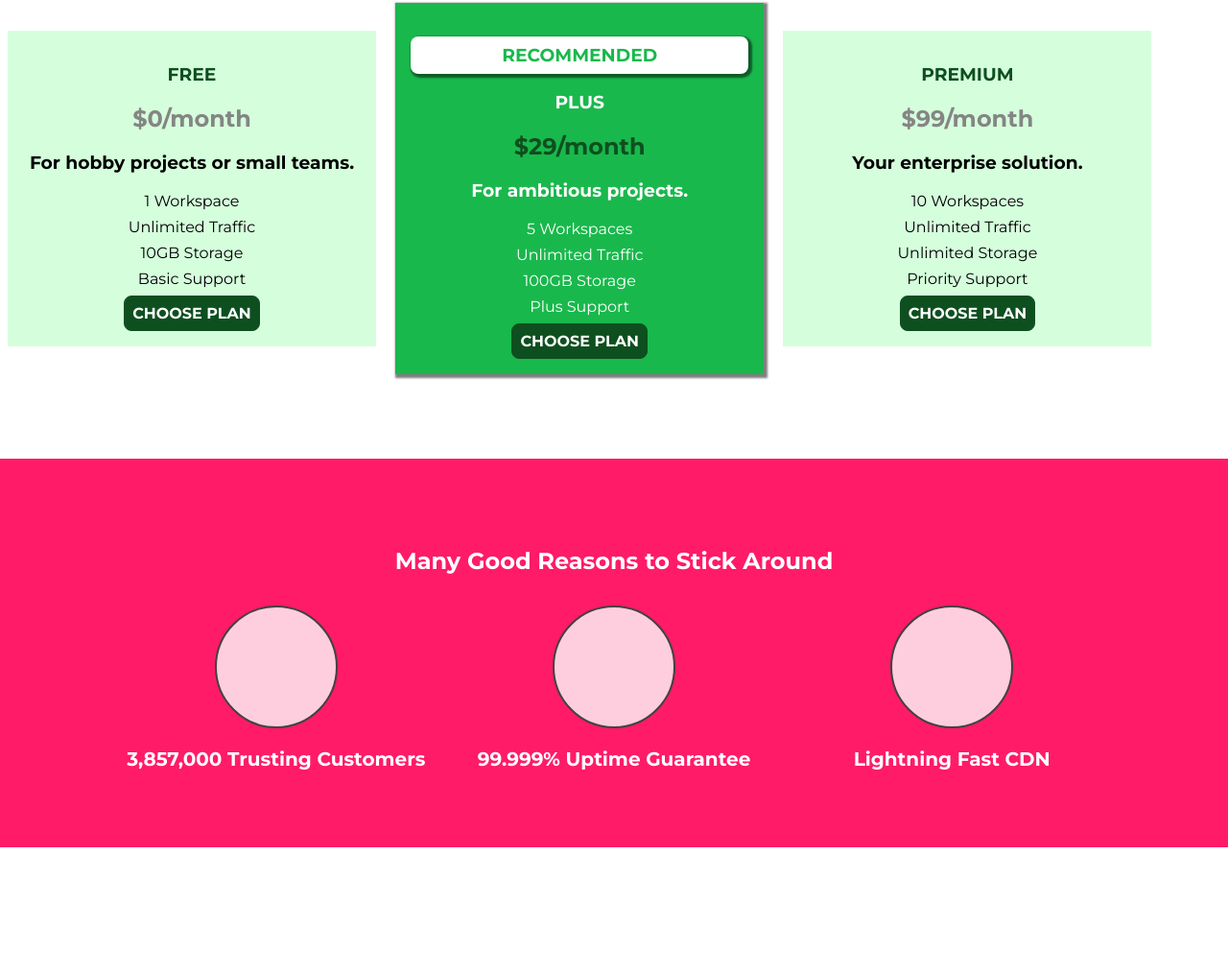
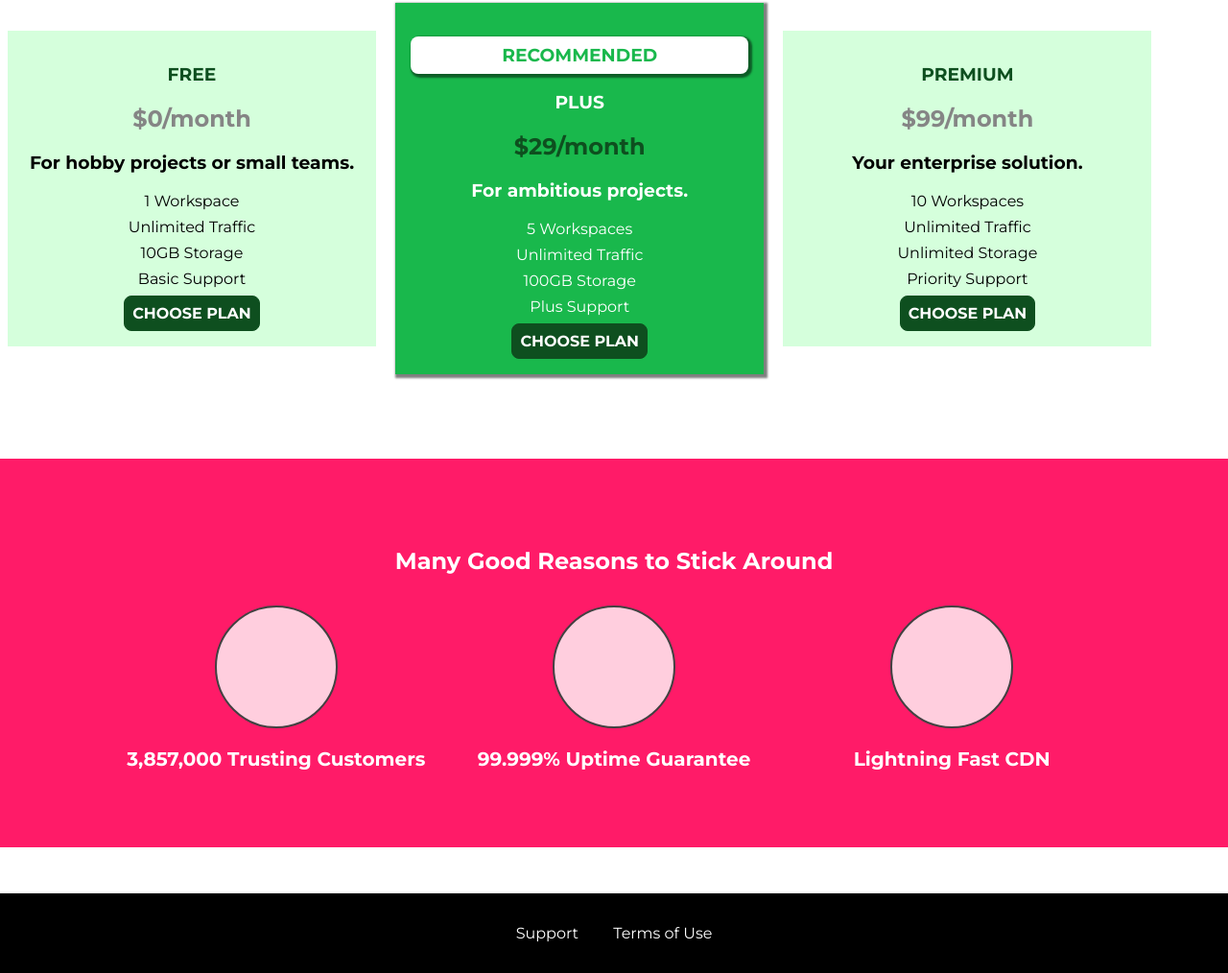
Before and after one commit to EliteStarquake/css-complete-guide, a plain HTML site: page index.html in a window 1280 px wide. Shown: the part 645-1659 px from the top of the page at 96% size. Before the commit the page ends 1528 px from the top, so only its background shows below. Drawn offline with Linux system fonts and the light colour scheme.

Commit message:
Added footer - first draft done

```diff
--- a/index.html
+++ b/index.html
@@ -108,6 +108,18 @@
       </ul>
   </section>
   </main>
+  <footer class="main-footer">
+    <nav>
+        <ul class="main-footer__links">
+            <li class="main-footer__link">
+                <a href="#">Support</a>
+            </li>
+            <li class="main-footer__link">
+                <a href="#">Terms of Use</a>
+            </li>
+        </ul>
+    </nav>
+</footer>
 </body>
 
 </html>
--- a/main.css
+++ b/main.css
@@ -201,3 +201,31 @@ body {
   background: white;
   border: none;
 }
+
+.main-footer {
+  background: black;
+  padding: 32px;
+  margin-top: 48px;
+}
+
+.main-footer__links {
+  list-style: none;
+  margin: 0;
+  padding: 0;
+  text-align: center;
+}
+
+.main-footer__link {
+  display: inline-block;
+  margin: 0 16px;
+}
+
+.main-footer__link a {
+  color: white;
+  text-decoration: none;
+}
+
+.main-footer__link a:hover,
+.main-footer__link a:active {
+  color: #ccc;
+}
```
